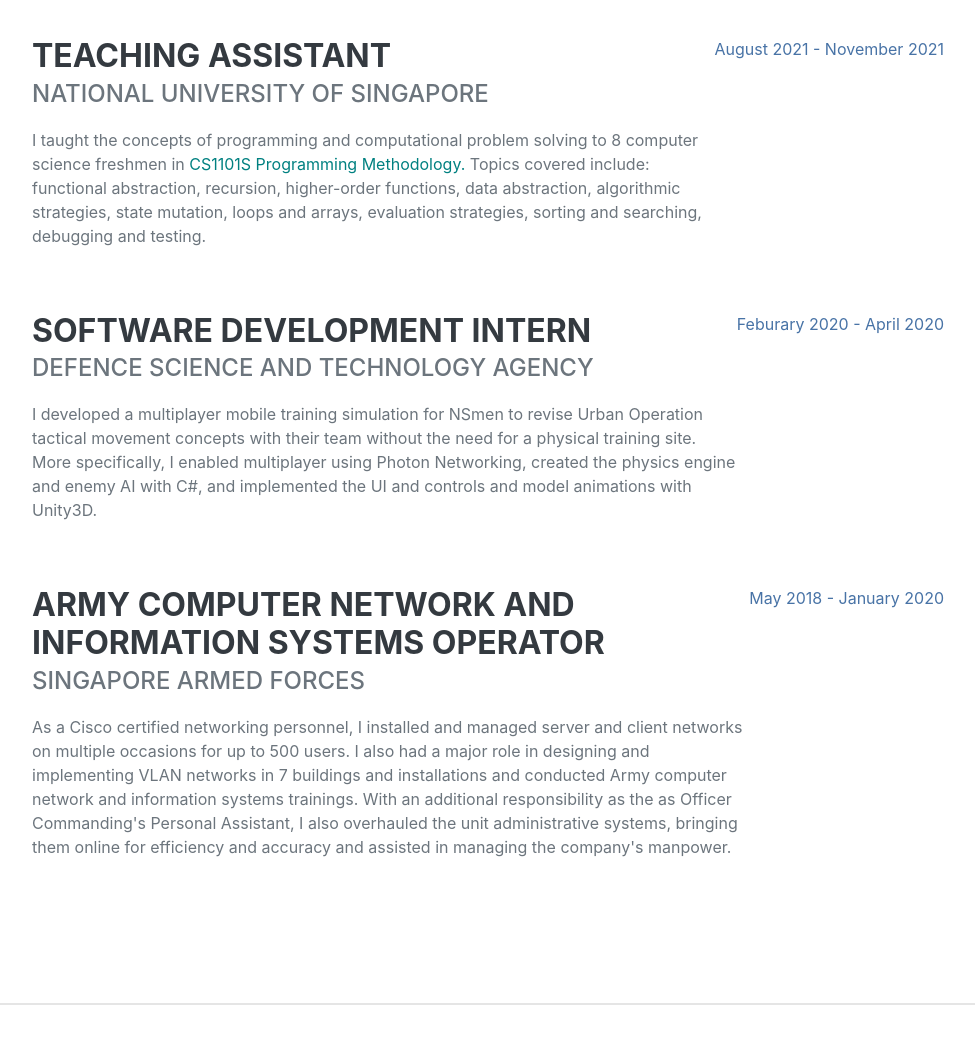
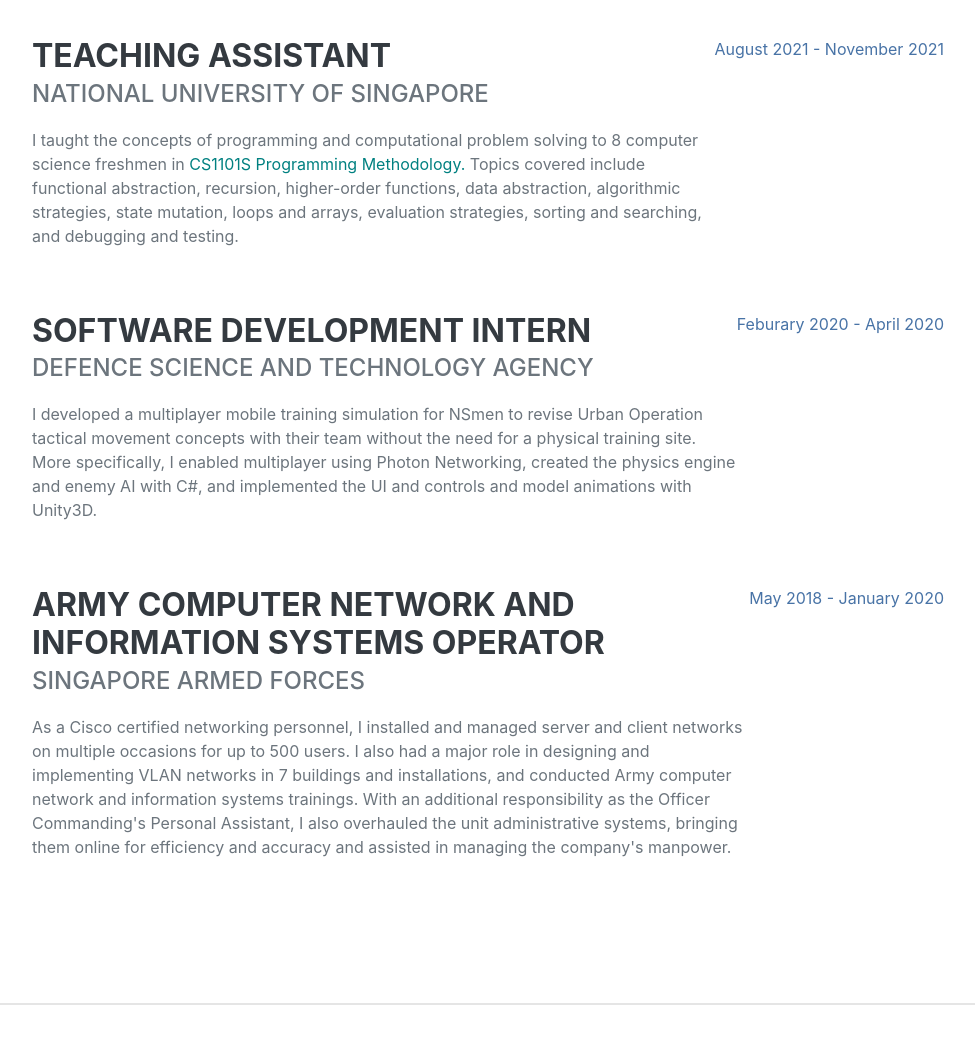
Before and after one commit to Chesterwongz/PortfolioWebsite, a plain HTML site: page index.html in a window 1280 px wide. Shown: the part 960-2004 px from the top of the page, without its empty margins (288-1263 px from the left). Drawn offline with nearby package versions, Linux system fonts and the light colour scheme; a web font is replaced by a local one.

Commit message:
Update index.html

```diff
--- a/index.html
+++ b/index.html
@@ -86,7 +86,7 @@
                                 <div class="subheading mb-3">National University of Singapore</div>
                                 <p> I taught the concepts of programming and computational problem solving to 8 computer science freshmen in
                                     <a href="https://nusmods.com/modules/CS1101S/programming-methodology" target="_blank">CS1101S Programming Methodology. </a>
-                                    Topics covered include: functional abstraction, recursion, higher-order functions, data abstraction, algorithmic strategies, state mutation, loops and arrays, evaluation strategies, sorting and searching, debugging and testing.</p>
+                                    Topics covered include functional abstraction, recursion, higher-order functions, data abstraction, algorithmic strategies, state mutation, loops and arrays, evaluation strategies, sorting and searching, and debugging and testing.</p>
                             </div>
                             <div class="flex-shrink-0"><span class="text-primary">August 2021 - November 2021</span></div>
                         </div>
@@ -112,9 +112,9 @@
                                 <div class="subheading mb-3">Singapore Armed Forces</div>
                                 <p>
                                     As a Cisco certified networking personnel, I installed and managed server and client networks on multiple occasions for up to 500 users.
-                                    I also had a major role in designing and implementing VLAN networks in 7 buildings and installations
+                                    I also had a major role in designing and implementing VLAN networks in 7 buildings and installations,
                                     and conducted Army computer network and information systems trainings.
-                                    With an additional responsibility as the as Officer Commanding's Personal Assistant, I also overhauled the unit administrative systems,
+                                    With an additional responsibility as the Officer Commanding's Personal Assistant, I also overhauled the unit administrative systems,
                                     bringing them online for efficiency and accuracy and assisted in managing the company's manpower.
                                 </p>
                             </div>
```
